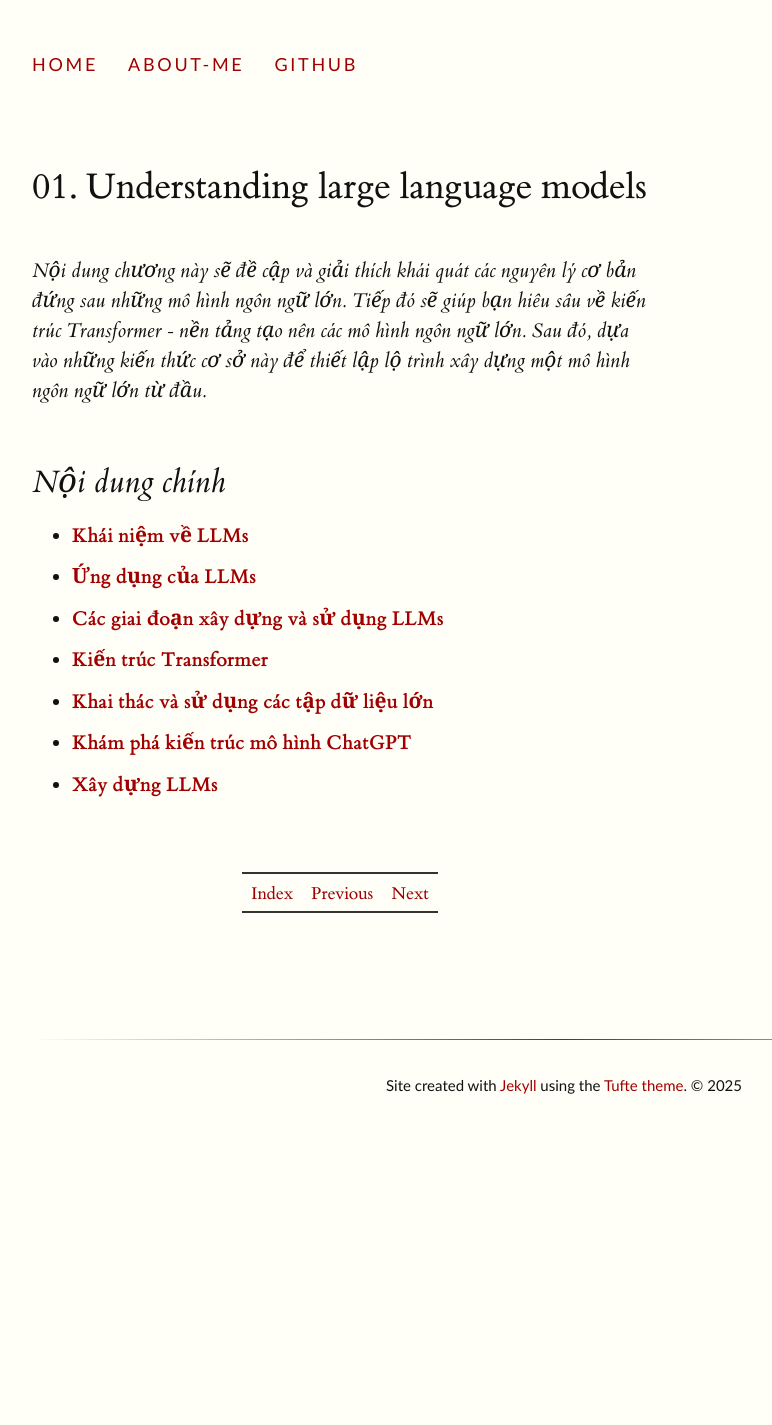
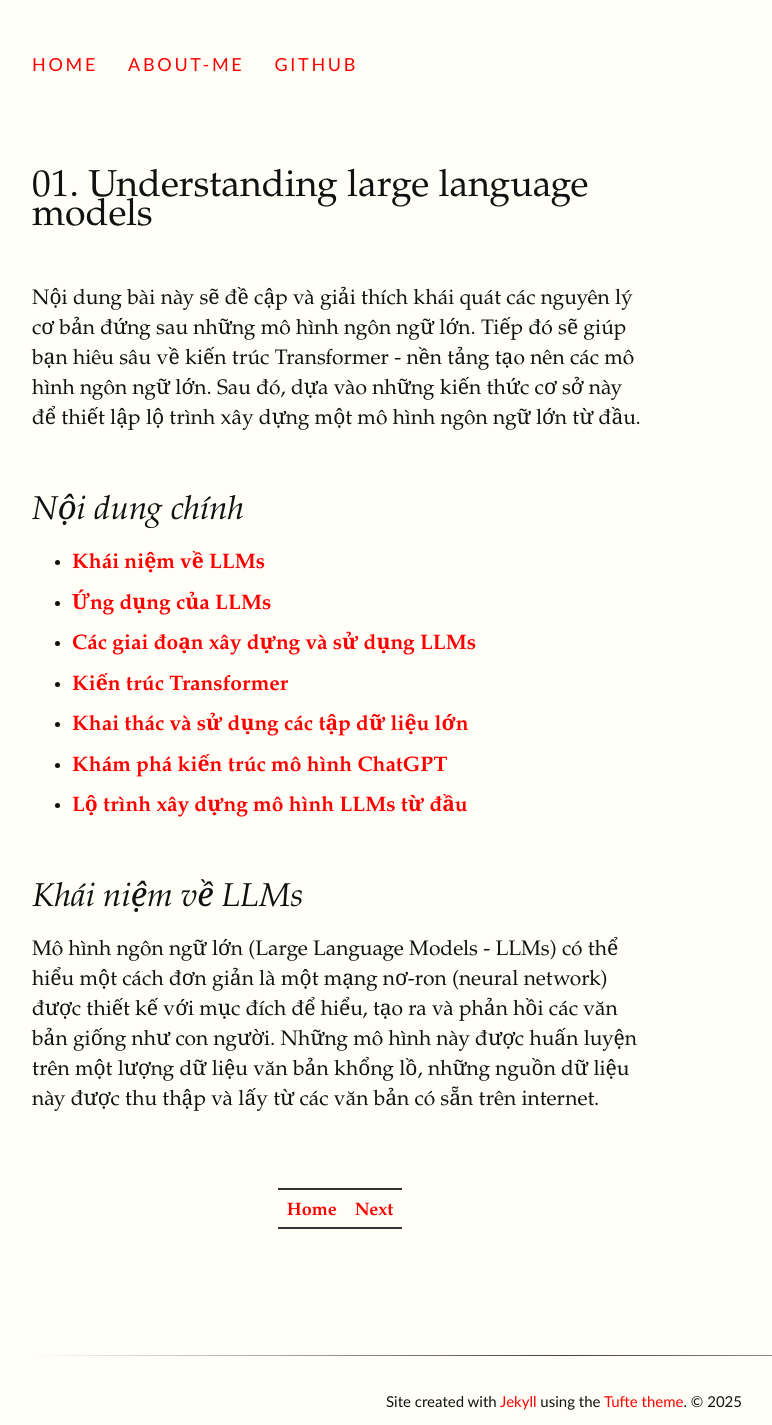
Before and after one commit to nthaihoc/llm-course-notes, a Jekyll site: the page built from chapter01/index.md, in a window 1280 px wide. Shown: the whole page, without its empty margins (128-900 px from the left). Built offline with Jekyll 4.4.1, drawn with Linux system fonts in a browser that asks for light colours; before the commit the page ends 1109 px from its top, so only the background shows below that.

```diff
--- a/_sass/_settings.scss
+++ b/_sass/_settings.scss
@@ -1,6 +1,6 @@
 /* This file contains all the constants for colors and font styles */
 
-$body-font: et-book, Palatino, "Palatino Linotype", "Palatino LT STD", "Book Antiqua", Georgia, serif;
+$body-font: Palatino, "Palatino Linotype", "Palatino LT STD", "Book Antiqua", Georgia, serif;
 // Note that Gill Sans is the top of the stack and corresponds to what is used in Tufte's books
 // However, it is not a free font, so if it is not present on the computer that is viewing the webpage
 // The free Google 'Lato' font is used instead. It is similar.
@@ -9,6 +9,6 @@ $code-font: Consolas, "Liberation Mono", Menlo, Courier, monospace;
 $url-font: "Lucida Console", "Lucida Sans Typewriter", Monaco, "Bitstream Vera Sans Mono", monospace;
 $text-color: #111;
 $bg-color: #fffff8;
-$contrast-color: #a00000;
+$contrast-color: #FF0000;
 $border-color: #333333;
 $link-style: underline; // choices are 'color' or 'underline'. Default is color using $contrast-color set above
--- a/chapter01/index.md
+++ b/chapter01/index.md
@@ -4,23 +4,25 @@ title: 01. Understanding large language models
 ---
 
 <br>
-*Nội dung chương này sẽ đề cập và giải thích khái quát các nguyên lý cơ bản đứng sau những mô hình ngôn ngữ lớn. Tiếp đó sẽ giúp bạn hiêu sâu về kiến trúc Transformer - nền tảng tạo nên các mô hình ngôn ngữ lớn. Sau đó, dựa vào những kiến thức cơ sở này để thiết lập lộ trình xây dựng một mô hình ngôn ngữ lớn từ đầu.*
+Nội dung bài này sẽ đề cập và giải thích khái quát các nguyên lý cơ bản đứng sau những mô hình ngôn ngữ lớn. Tiếp đó sẽ giúp bạn hiêu sâu về kiến trúc Transformer - nền tảng tạo nên các mô hình ngôn ngữ lớn. Sau đó, dựa vào những kiến thức cơ sở này để thiết lập lộ trình xây dựng một mô hình ngôn ngữ lớn từ đầu.
 
 ## Nội dung chính
 
-+ [**Khái niệm về LLMs**]()
-+ [**Ứng dụng của LLMs**]()
++ [**Khái niệm về LLMs**](#khái-niệm-về-llms)
++ [**Ứng dụng của LLMs**](#nội-dung-chính)
 + [**Các giai đoạn xây dựng và sử dụng LLMs**]()
 + [**Kiến trúc Transformer**]()
 + [**Khai thác và sử dụng các tập dữ liệu lớn**]()
 + [**Khám phá kiến trúc mô hình ChatGPT**]()
-+ [**Xây dựng LLMs**]()
++ [**Lộ trình xây dựng mô hình LLMs từ đầu**]()
 
 
+## Khái niệm về LLMs
 
+Mô hình ngôn ngữ lớn (Large Language Models - LLMs) có thể hiểu một cách đơn giản là một mạng nơ-ron (neural network) được thiết kế với mục đích để hiểu, tạo ra và phản hồi các văn bản giống như con người. Những mô hình này được huấn luyện trên một lượng dữ liệu văn bản khổng lồ, những nguồn dữ liệu này được thu thập và lấy từ các văn bản có sẵn trên internet.
 
 
 
 <br/>
 
-|[Index](../../) | [Previous](../probabilityreview/) | [Next](../../representation/directed/)|
+ | [**Home**](../) | [**Next**](../../representation/directed/)|
```
Also changed, not shown: index.md (+3 -3 lines).
